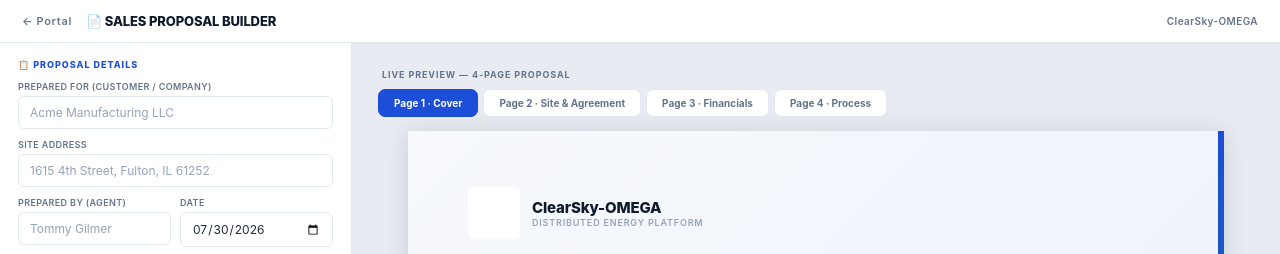
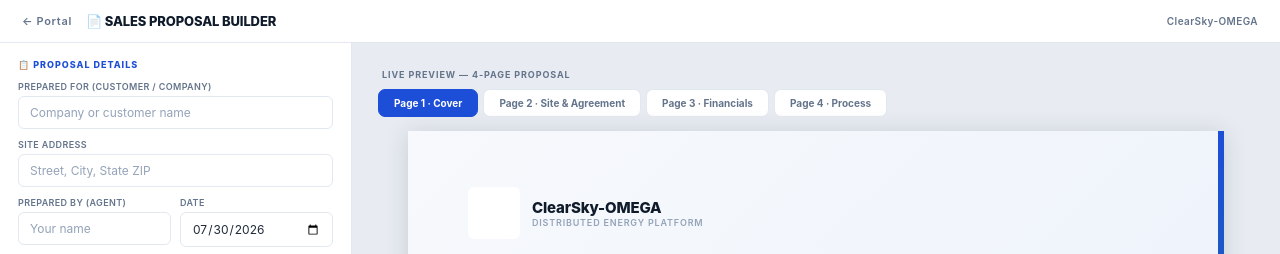
Before and after one commit to clearskyenergy/clearsky-portal, a website: page sales-proposal.html in a window 1280 px wide. Shown: the top 254 px of the page. Drawn offline with Linux system fonts and the light colour scheme.

Commit message:
Add files via upload

```diff
--- a/sales-proposal.html
+++ b/sales-proposal.html
@@ -241,16 +241,16 @@ body{font-family:'Inter',-apple-system,Arial,sans-serif;background:#F1F4F8;color
     <div class="sec-h">📋 Proposal Details</div>
     <div class="field">
       <label>Prepared For (Customer / Company)</label>
-      <input type="text" id="customer-name" placeholder="Acme Manufacturing LLC" oninput="update()">
+      <input type="text" id="customer-name" placeholder="Company or customer name" oninput="update()">
     </div>
     <div class="field">
       <label>Site Address</label>
-      <input type="text" id="site-address" placeholder="1615 4th Street, Fulton, IL 61252" oninput="update()">
+      <input type="text" id="site-address" placeholder="Street, City, State ZIP" oninput="update()">
     </div>
     <div class="row2">
       <div class="field">
         <label>Prepared By (Agent)</label>
-        <input type="text" id="agent-name" placeholder="Tommy Gilmer" oninput="update()">
+        <input type="text" id="agent-name" placeholder="Your name" oninput="update()">
       </div>
       <div class="field">
         <label>Date</label>
```
